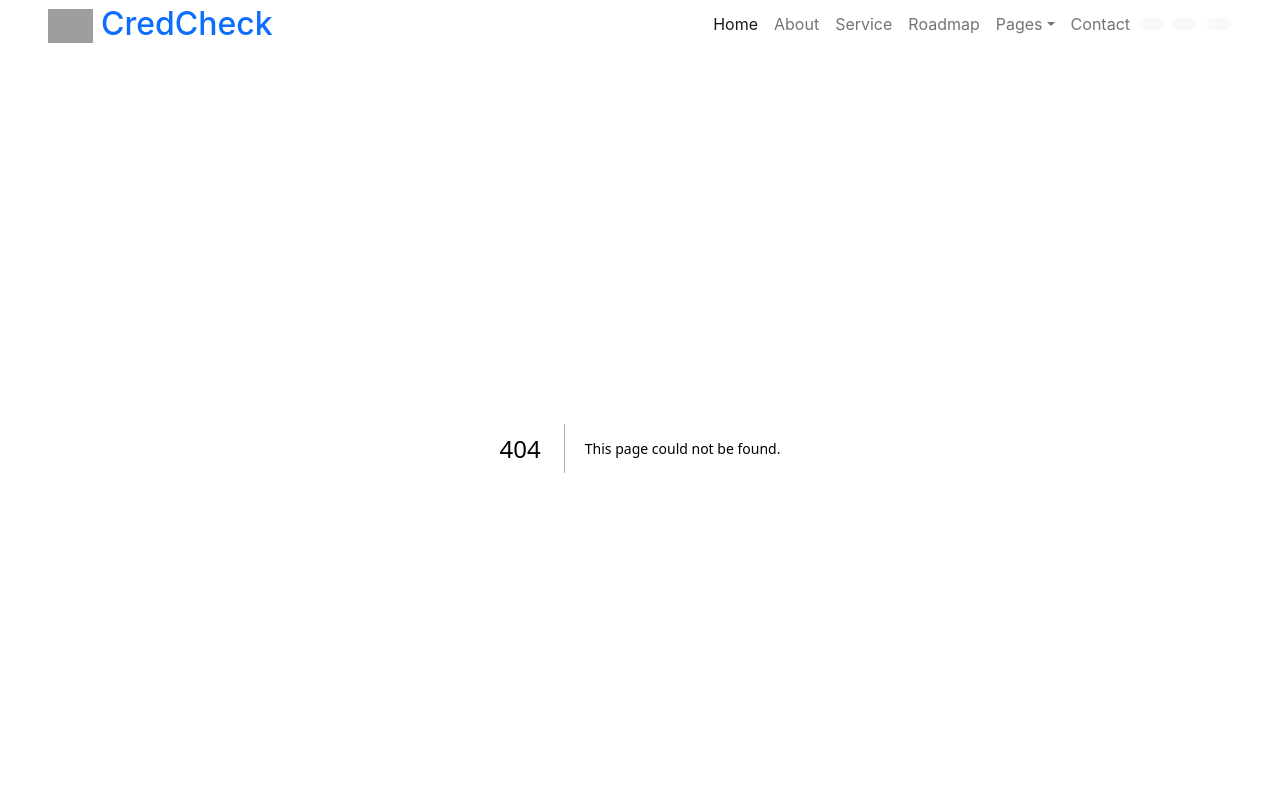
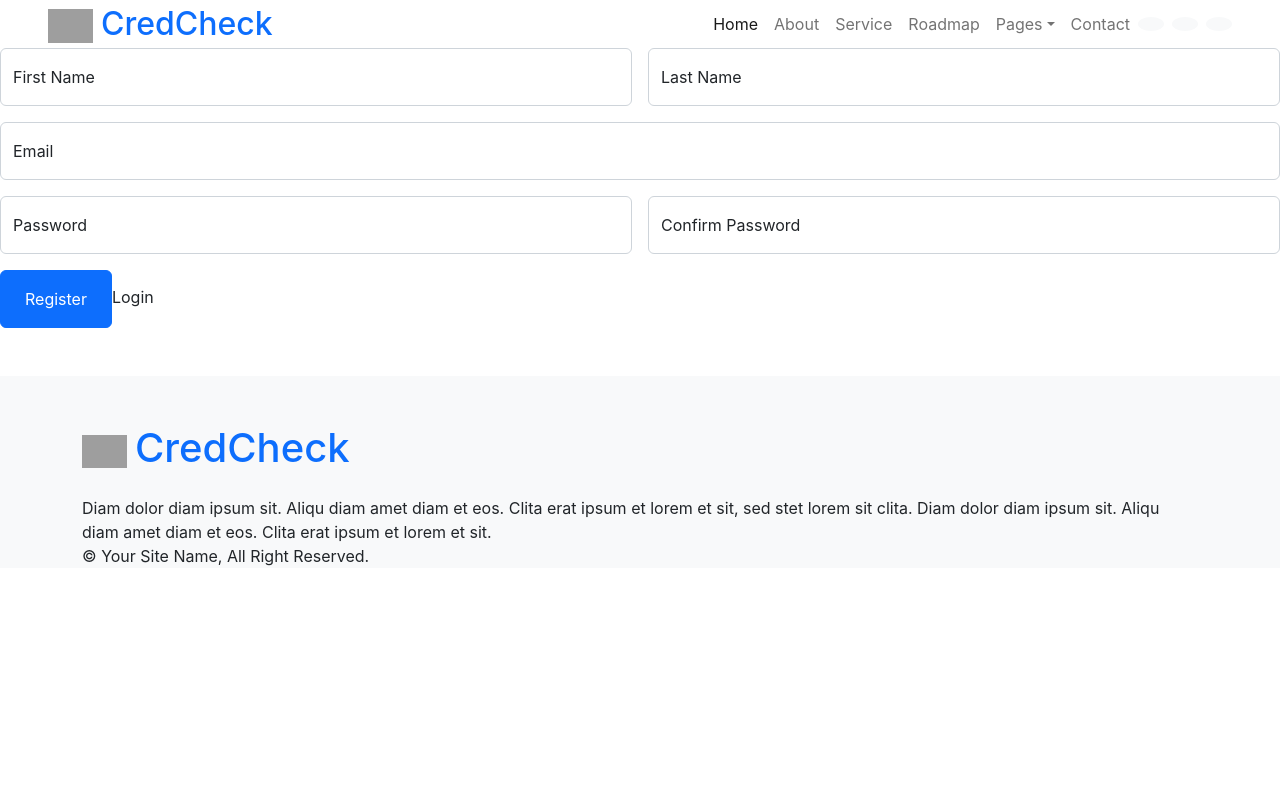
Before and after one commit to priyanka9167/CredCheck, a Next.js app in the folder credcheck-frontend/: page /register in a window 1280 px wide. Before the commit this address had no page. Shown: the top 800 px of the page. Built offline with nearby package versions, Linux system fonts and the light colour scheme; grey boxes are pictures that could not be loaded.

Commit message:
register UI created

```diff
--- a/credcheck-frontend/components/register/register.tsx
+++ b/credcheck-frontend/components/register/register.tsx
@@ -1,33 +1,46 @@
-export default function ResgisterForm()  {
+export default function RegisterForm()  {
     return (
         <form>
         <div className="row g-3">
             <div className="col-md-6">
                 <div className="form-floating">
                     <input type="text" className="form-control" id="name" placeholder="Your Name"/>
-                    <label htmlFor="name">Your Name</label>
+                    <label htmlFor="name">First Name</label>
                 </div>
             </div>
             <div className="col-md-6">
                 <div className="form-floating">
                     <input type="email" className="form-control" id="email" placeholder="Your Email"/>
-                    <label htmlFor="email">Your Email</label>
+                    <label htmlFor="email">Last Name</label>
                 </div>
             </div>
             <div className="col-12">
                 <div className="form-floating">
                     <input type="text" className="form-control" id="subject" placeholder="Subject"/>
-                    <label htmlFor="subject">Subject</label>
+                    <label htmlFor="subject">Email</label>
                 </div>
             </div>
-            <div className="col-12">
+            <div className="col-md-6">
+                <div className="form-floating">
+                    <input type="text" className="form-control" id="name" placeholder="Your Name"/>
+                    <label htmlFor="name">Password</label>
+                </div>
+            </div>
+            <div className="col-md-6">
+                <div className="form-floating">
+                    <input type="text" className="form-control" id="name" placeholder="Your Name"/>
+                    <label htmlFor="name">Confirm Password</label>
+                </div>
+            </div>
+            {/* <div className="col-12">
                 <div className="form-floating">
                     <textarea className="form-control" placeholder="Leave a message here" id="message" style={{height: 100+"px"}}></textarea>
                     <label htmlFor="message">Message</label>
                 </div>
-            </div>
+            </div> */}
             <div className="col-12">
-                <button className="btn btn-primary py-3 px-4" type="submit">Submit</button>
+                <button className="btn btn-primary py-3 px-4" type="submit">Register</button>
+                <a href="http://localhost:3000/login">Login</a>
             </div>
         </div>
     </form>
--- /dev/null
+++ b/credcheck-frontend/pages/register.tsx
@@ -0,0 +1,6 @@
+import RegisterForm from "../components/register/register"
+export default function Register() {
+    return (
+        <RegisterForm/>
+    )
+}
```
Also changed, not shown: package.json (added, +25 -0 lines), 2 other files (tests, documents, lock files or other folders).
